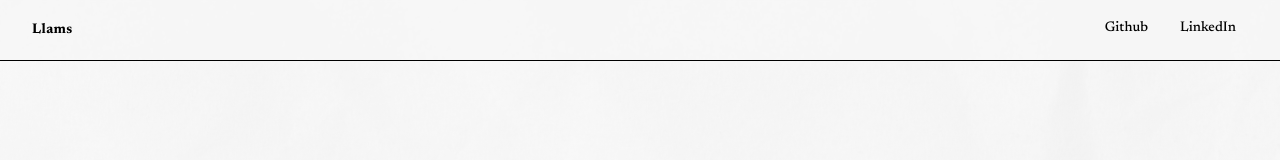
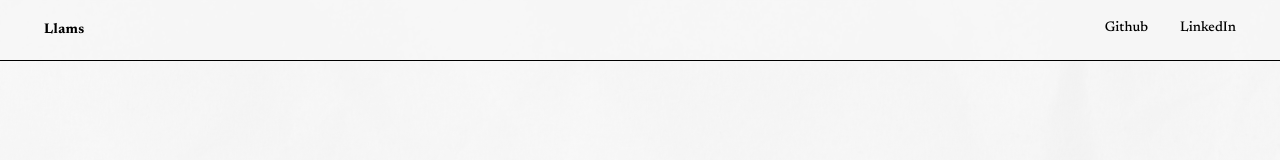
Before and after one commit to CallMeLlms/main-porfolio, a Next.js app: page / in a window 1280 px wide. Shown: the top 160 px of the page. Built offline with nearby package versions, Linux system fonts and the light colour scheme; a web font is replaced by a local one.

Commit message:
New push

```diff
--- a/components/main-layout/MainView.tsx
+++ b/components/main-layout/MainView.tsx
@@ -19,7 +19,7 @@ export default function MainView() {
         <div className="flex flex-row gap-2 justify-between sm:flex-row sm:items-center sm:justify-between sm:gap-4">
           <div className="flex items-center justify-center">
             <a
-              className={`${fontSerif.className} text-sm font-bold  tracking-wide text-foreground`}
+              className={`${fontSerif.className} px-3 py-1.5 text-sm font-bold  tracking-wide text-foreground`}
             >
               {portfolioName}
             </a>
```
